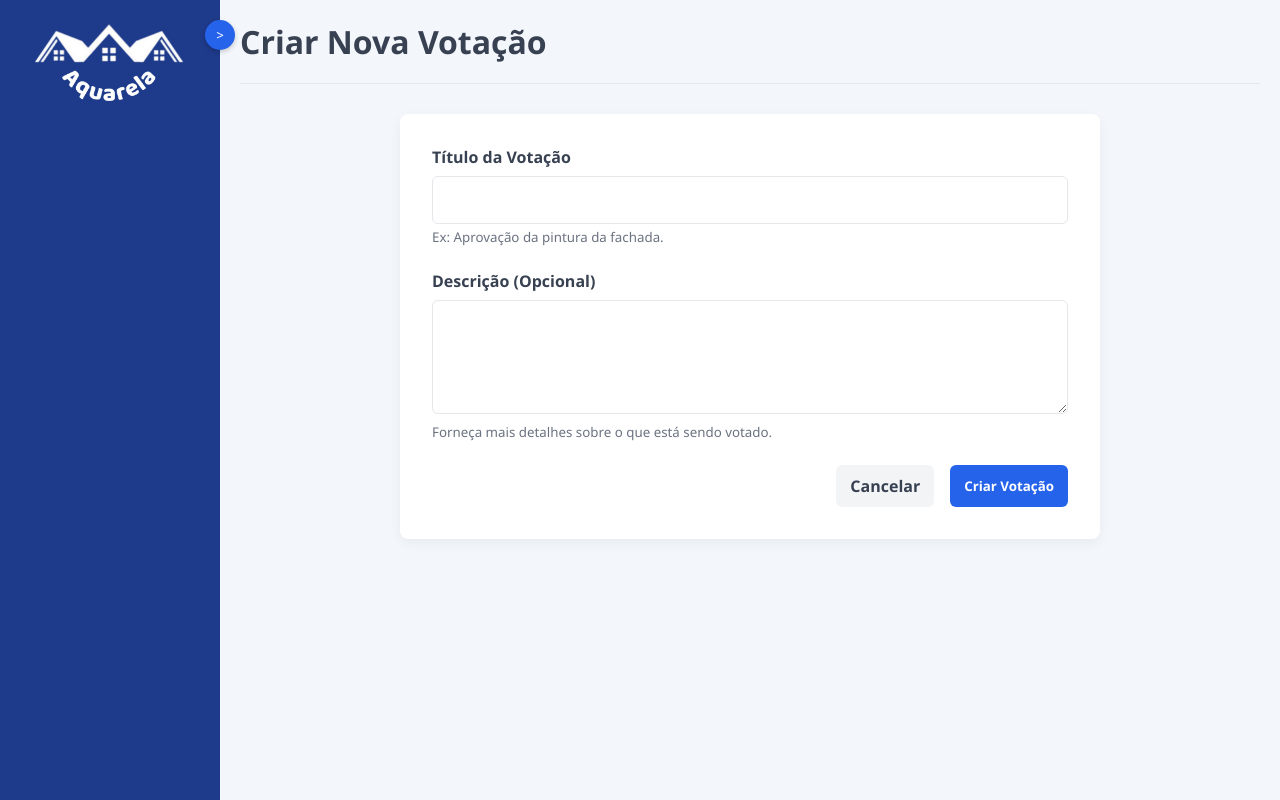
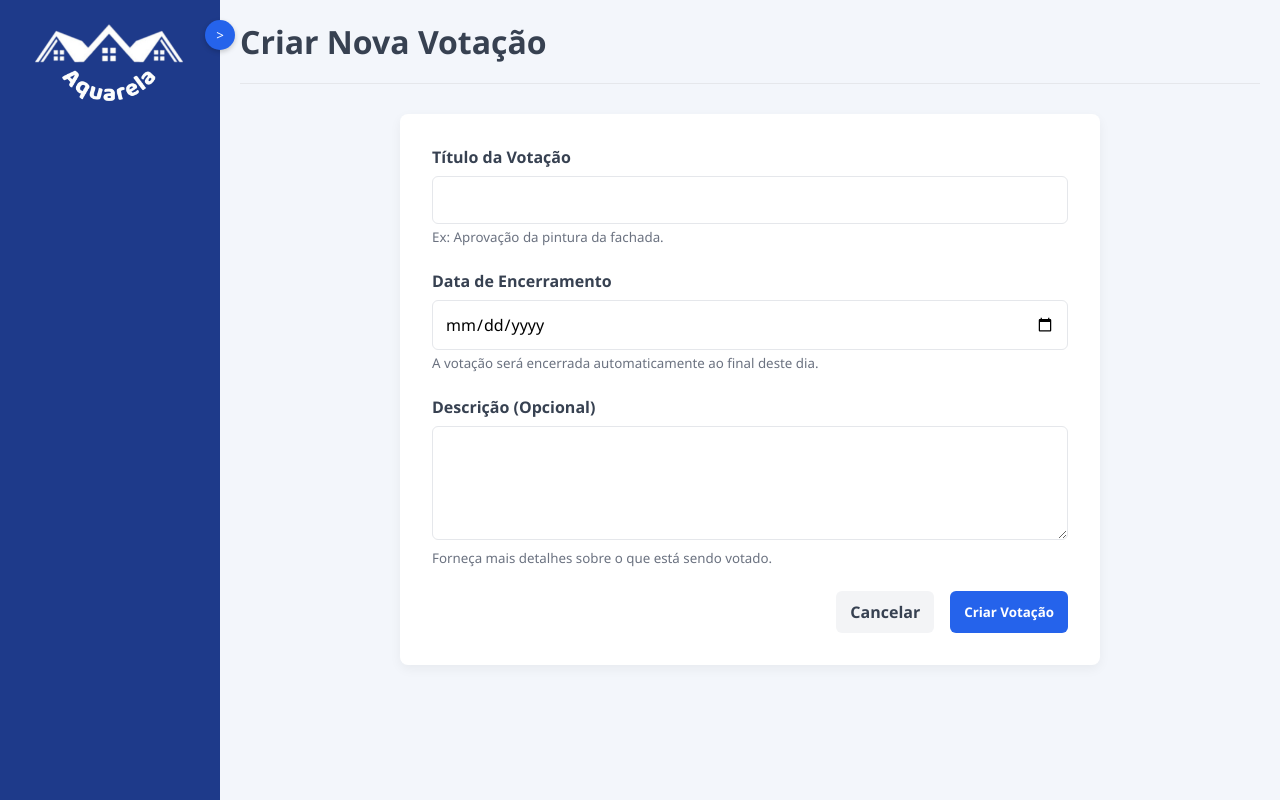
Before and after one commit to DigogSXD/CondoIQ, a Python web app: template templates/criar_votacao.html in a window 1280 px wide. Run offline with Jinja, Linux system fonts and the light colour scheme; the template is opened without the code that fills it, so the values that code supplies are empty.

Commit message:
Include date input for voting closure
Added a date input field for voting closure.

```diff
--- a/templates/criar_votacao.html
+++ b/templates/criar_votacao.html
@@ -10,6 +10,13 @@
             <input type="text" id="titulo" name="titulo" class="form-control" required>
             <small>Ex: Aprovação da pintura da fachada.</small>
         </div>
+
+        <div class="form-group">
+            <label for="data_encerramento">Data de Encerramento</label>
+            <input type="date" id="data_encerramento" name="data_encerramento" class="form-control" required min="{{ min_date }}">
+            <small>A votação será encerrada automaticamente ao final deste dia.</small>
+        </div>
+
         <div class="form-group">
             <label for="descricao">Descrição (Opcional)</label>
             <textarea id="descricao" name="descricao" class="form-control" rows="4"></textarea>
```
